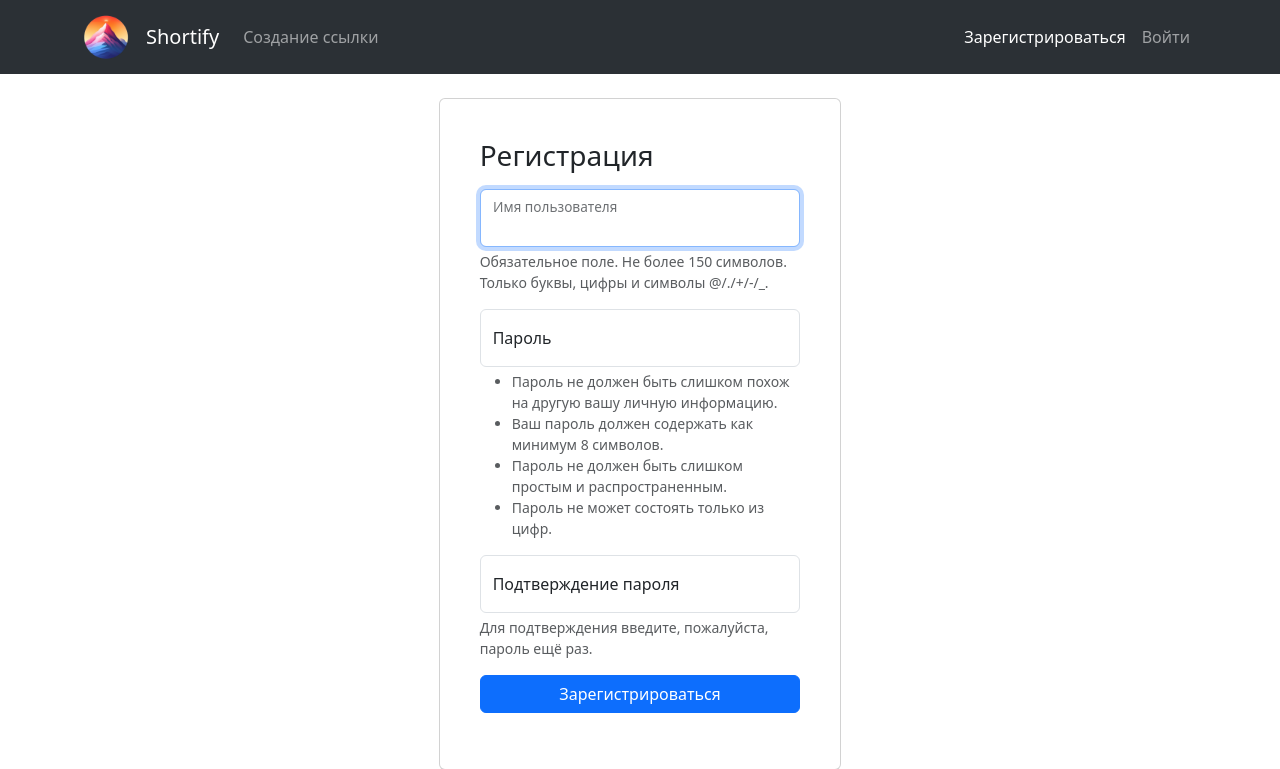
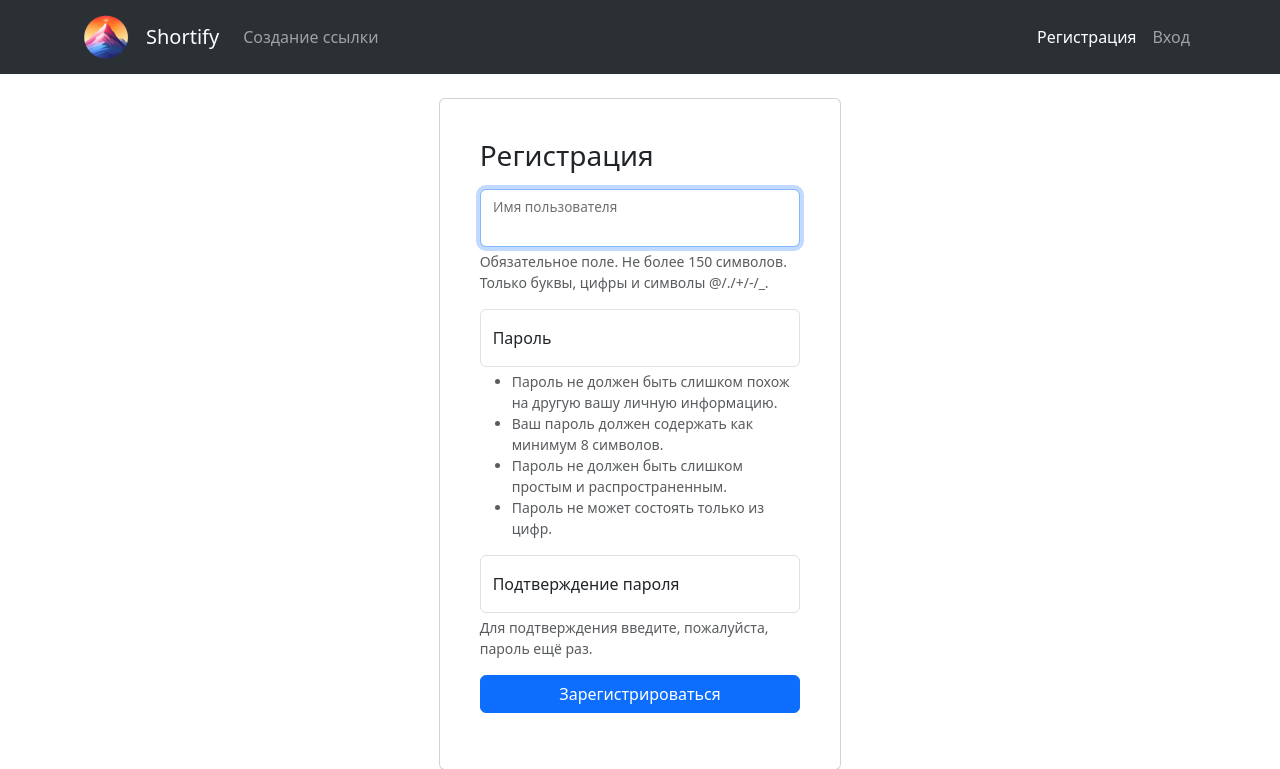
Before and after one commit to Addefan/shortify, a Django app: page /register/ in a window 1280 px wide. Shown: the top 769 px of the page. Run offline with Django 5.2, Linux system fonts and the light colour scheme.

Commit message:
+ login template and took out base form template

```diff
--- a/web/templates/web/base.html
+++ b/web/templates/web/base.html
@@ -46,11 +46,11 @@
           {% if not user.is_authenticated %}
             <li class="nav-item">
               {% url "register" as nav_item_url %}
-              <a class="nav-link{% if request.path == nav_item_url %} active{% endif %}" href="{{ nav_item_url }}">Зарегистрироваться</a>
+              <a class="nav-link{% if request.path == nav_item_url %} active{% endif %}" href="{{ nav_item_url }}">Регистрация</a>
             </li>
             <li class="nav-item">
               {% url "login" as nav_item_url %}
-              <a class="nav-link{% if request.path == nav_item_url %} active{% endif %}" href="{{ nav_item_url }}">Войти</a>
+              <a class="nav-link{% if request.path == nav_item_url %} active{% endif %}" href="{{ nav_item_url }}">Вход</a>
             </li>
           {% else %}
             <li class="nav-item">
--- /dev/null
+++ b/web/templates/web/login.html
@@ -0,0 +1 @@
+{% include "web/form.html" with form_title="Вход" submit_button_text="Войти" %}
--- a/web/templates/web/register.html
+++ b/web/templates/web/register.html
@@ -1,31 +1 @@
-{% extends "web/base.html" %}
-
-{% block content %}
-  <div class="col-4"></div>
-  <div class="col-4">
-    <div class="card p-4">
-      <div class="card-body">
-        <h3 class="mb-3">Регистрация</h3>
-        <form method="post">
-          {% csrf_token %}
-          {% for field in form %}
-            <div class="form-floating mb-3">
-              {{ field }}
-              {{ field.label_tag }}
-              {% if field.help_text %}
-                <div class="form-text">{{ field.help_text }}</div>
-              {% endif %}
-              {% for error in field.errors %}
-                <div class="invalid-feedback">{{ error }}</div>
-              {% endfor %}
-            </div>
-          {% endfor %}
-          <div class="mb-3">
-            <button class="btn btn-primary w-100 text-left" type="submit">Зарегистрироваться</button>
-          </div>
-        </form>
-      </div>
-    </div>
-    <div class="col-4"></div>
-  </div>
-{% endblock content %}
+{% include "web/form.html" with form_title="Регистрация" submit_button_text="Зарегистрироваться" %}
```
Also changed, not shown: web/templates/web/form.html (added, +31 -0 lines).
